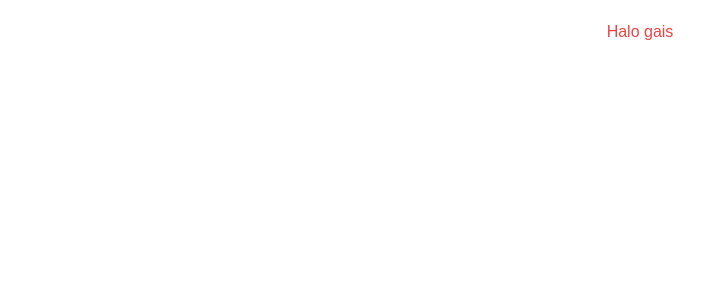
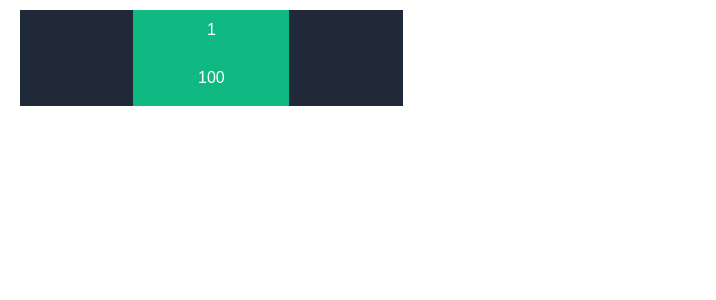
Before and after one commit to mhmmdjafarg/valorant-layer-api, a React (Create React App) app: page / in a window 1280 px wide. Shown: the top 300 px of the page, without its empty margins (0-716 px from the left). Built offline with nearby package versions, Linux system fonts and the light colour scheme.

Commit message:
coba-coba

```diff
--- a/src/App.css
+++ b/src/App.css
@@ -6,6 +6,5 @@
 }
 
 .App {
-  margin-top: 20px;
-  text-align: center;
+  margin: 10px 20px;
 }
--- a/src/App.js
+++ b/src/App.js
@@ -4,7 +4,21 @@ import './App.css';
 function App() {
   return (
     <div className="App">
-      <p className='text-red-500'>Halo gais</p>
+      <div className="player-card flex w-2/5">
+          <div className="player-character flex-auto bg-gray-800 h-24">
+
+          </div>
+          <div className="player-status flex-auto bg-green-500 h-24 grid grid-rows-2 justify-items-center text-white">
+              <div className="row-span-1 p-2">1</div>
+              <div className="row-span-1 p-2">100</div>
+          </div>
+          <div className="player-skill flex-auto bg-gray-800 h-24">
+
+          </div>
+          <div className="weapon flex-auto bg-transparent h-24">
+
+          </div>
+      </div>
     </div>
   );
 }
```
Also changed, not shown: 1 other file (tests, documents, lock files or other folders).
